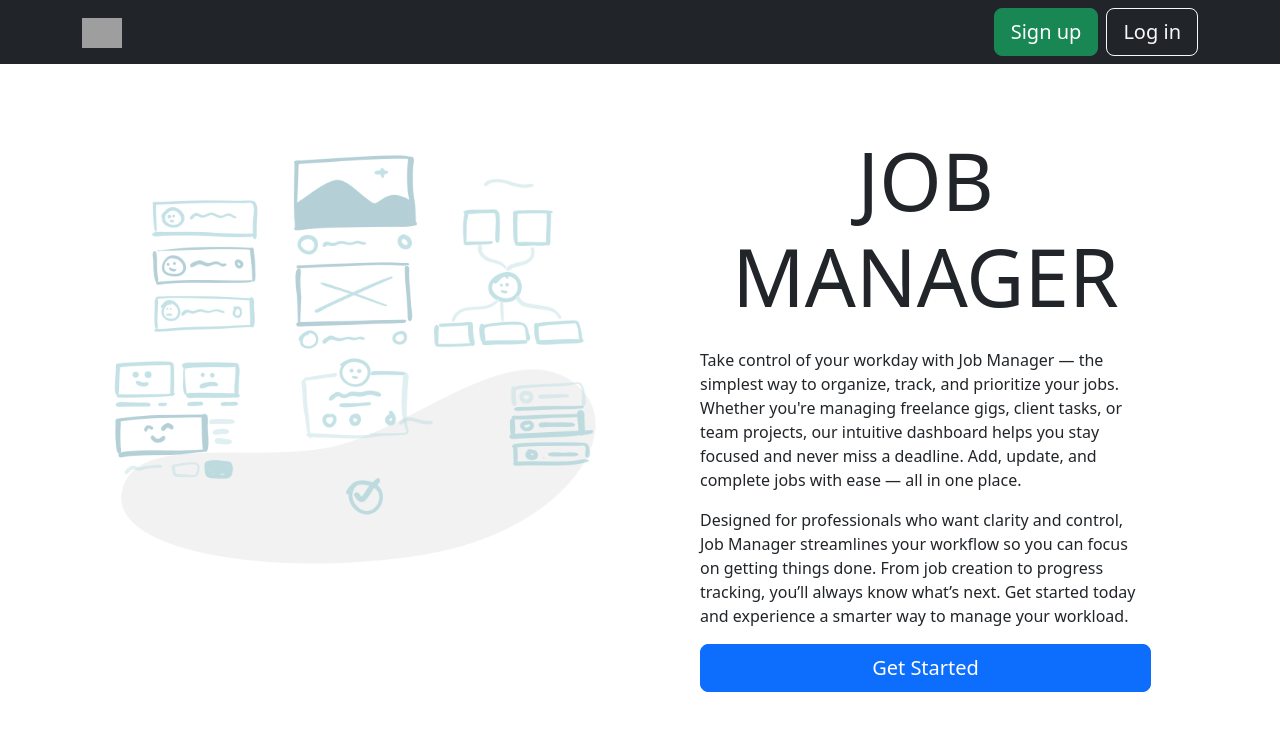
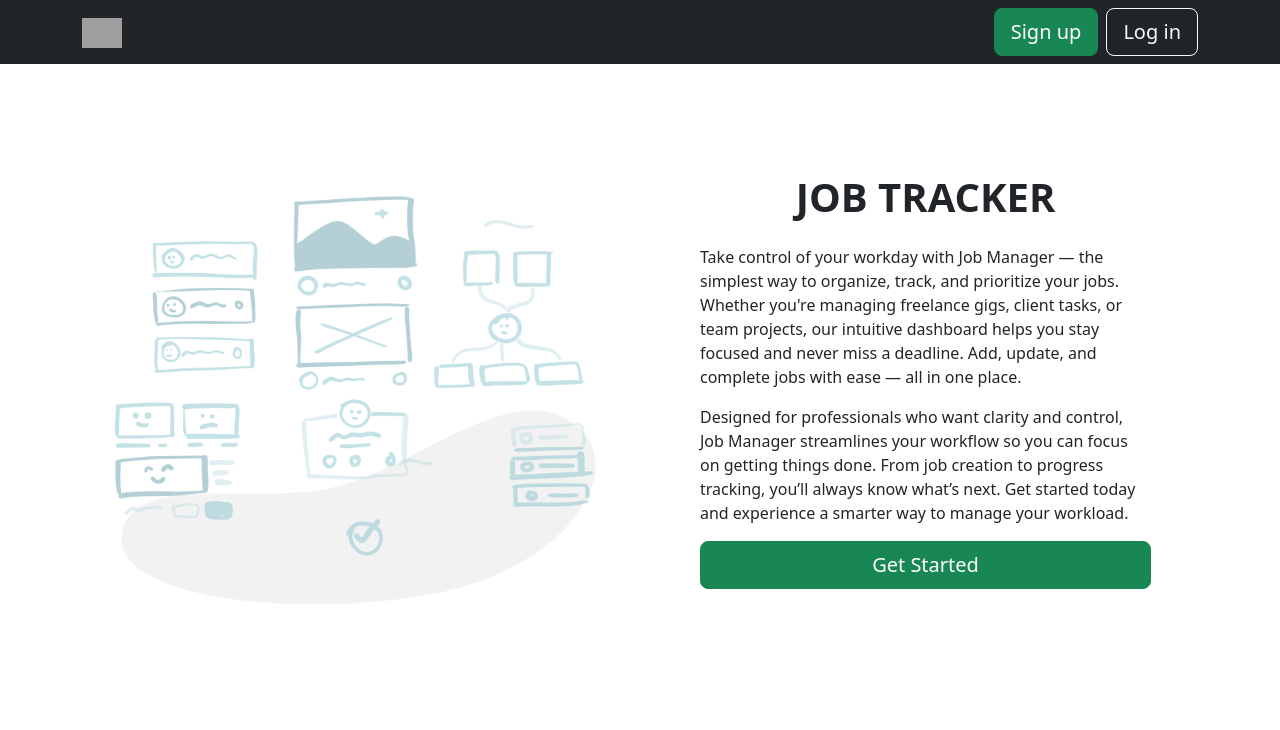
Before and after one commit to nehagarg-123/JOB-TRACKER, a React (Vite) app in the folder frontend/: page / in a window 1280 px wide. Shown: the top 730 px of the page. Built offline with nearby package versions, Linux system fonts and the light colour scheme; no server answers; grey boxes are pictures that could not be loaded.

Commit message:
Update LandingPage.jsx

```diff
--- a/frontend/src/components/LandingPage.jsx
+++ b/frontend/src/components/LandingPage.jsx
@@ -9,7 +9,7 @@ const LandingPage = () => {
           <img className="w-100" src={board} />
         </div>
         <div className="col-md-5">
-          <h1 className="display-1 text-center mt-4">JOB MANAGER</h1>
+          <h1 className="display-1 fw-semibold fs-1 text-center mt-4">JOB TRACKER</h1>
           <p className="mt-4">
             Take control of your workday with Job Manager — the simplest way to
             organize, track, and prioritize your jobs. Whether you're managing
@@ -24,7 +24,7 @@ const LandingPage = () => {
             next. Get started today and experience a smarter way to manage your
             workload.
           </p>
-          <Link to="/signup" className="btn btn-lg btn-primary d-block">
+          <Link to="/signup" className="btn btn-lg btn-success d-block">
             Get Started
           </Link>
         </div>
```
